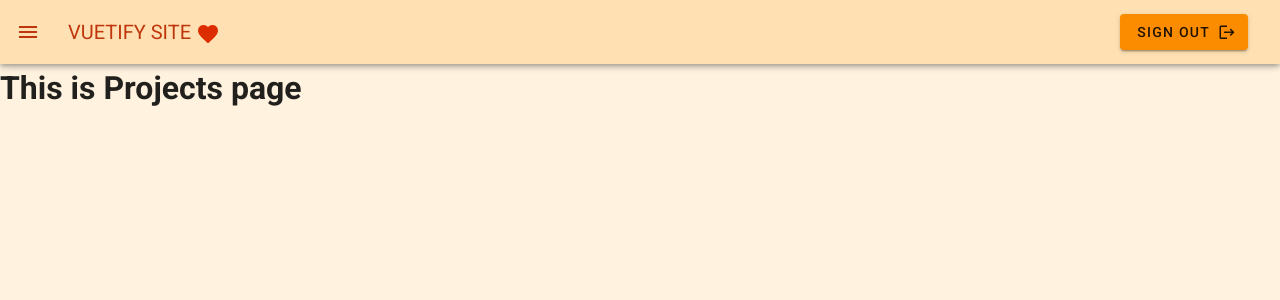
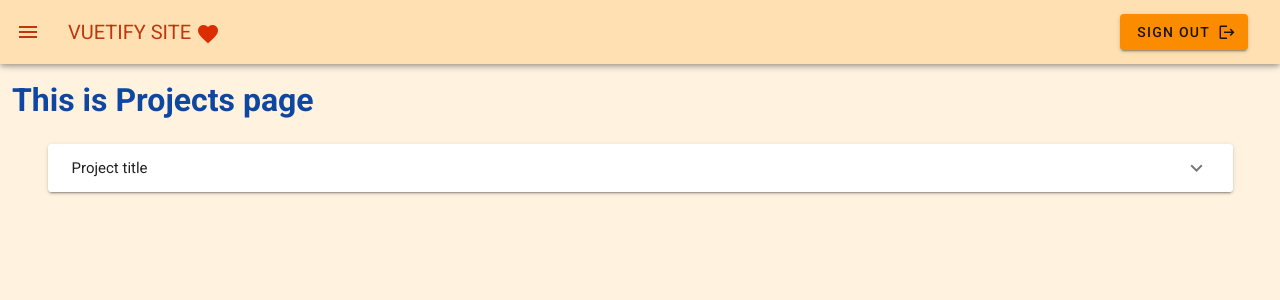
Before and after one commit to NeginSal/vuetify-project, a Vue app: page /projects in a window 1280 px wide. Shown: the top 300 px of the page. Built offline with nearby package versions, Linux system fonts and the light colour scheme.

Commit message:
add expansion panel

```diff
--- a/src/views/Projects.vue
+++ b/src/views/Projects.vue
@@ -1,5 +1,30 @@
 <template>
-  <div class="about">
-    <h1>This is Projects page</h1>
+  <div class="project my-3 mx-3">
+    <h1 class="blue--text text--darken-4">This is Projects page</h1>
+    <v-container class="my-5">
+      <v-row justify="center">
+        <v-expansion-panels accordion>
+          <v-expansion-panel>
+            <v-expansion-panel-header>Project title</v-expansion-panel-header>
+            <v-expansion-panel-content>
+              <v-card flat>
+                <v-card-text class="px-4 blue--text">
+                  <div class="font-weight-bold">duo by xx.xx.xx</div>
+                  <div>info</div>
+                </v-card-text>
+              </v-card>
+            </v-expansion-panel-content>
+          </v-expansion-panel>
+        </v-expansion-panels>
+      </v-row>
+    </v-container>
   </div>
-</template>
+</template><script>
+  export default {
+    data(){
+      return{
+
+      }
+    }
+  }
+</script>
```
